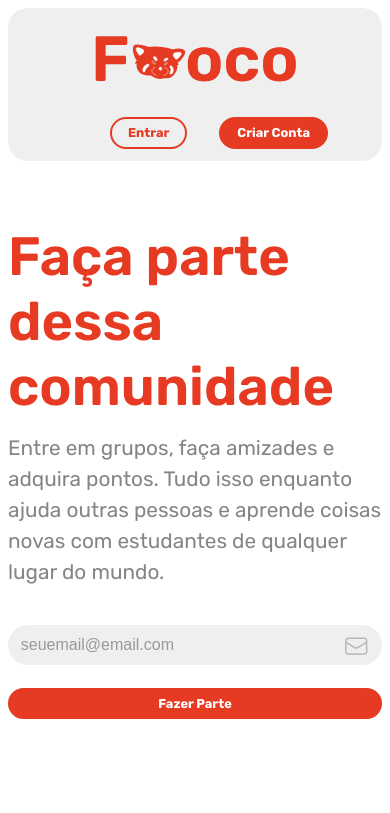
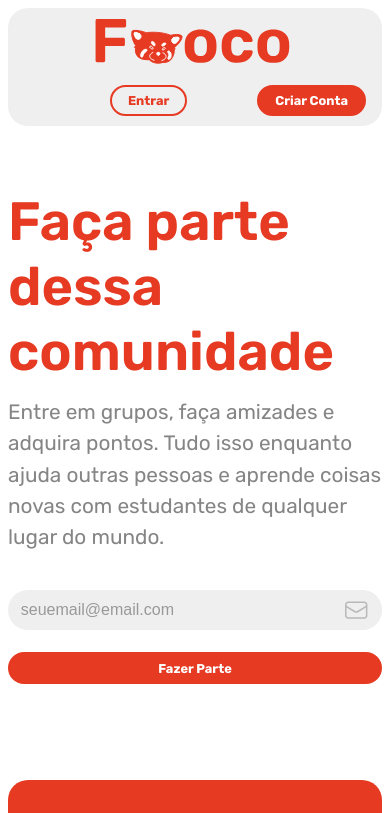
Before and after one commit to leeool/fooco-frontend, a React (Vite) app: page / in a window 390 px wide. Shown: the top 813 px of the page. Built offline with nearby package versions, Linux system fonts and the light colour scheme; some icons are missing.

Commit message:
📱 feat: improve header ui on mobile

```diff
--- a/src/components/Header/index.tsx
+++ b/src/components/Header/index.tsx
@@ -19,9 +19,25 @@ const index = () => {
         <Loading
           fallback={
             <SkeletonLoad>
-              <Skeleton width={200} count={1} height={80} borderRadius={10} />
-              <Skeleton width={500} count={1} height={40} />
-              <Skeleton width={200} count={1} height={40} />
+              <Skeleton
+                width={200}
+                count={1}
+                height={80}
+                borderRadius={10}
+                containerClassName="loading"
+              />
+              <Skeleton
+                width={300}
+                count={1}
+                height={40}
+                containerClassName="loading"
+              />
+              <Skeleton
+                width={200}
+                count={1}
+                height={40}
+                containerClassName="loading"
+              />
             </SkeletonLoad>
           }
           loading={loading && !isLoggedIn}
--- a/src/components/Header/loggedIn/index.tsx
+++ b/src/components/Header/loggedIn/index.tsx
@@ -36,10 +36,8 @@ const index = () => {
       <Search />
       <div className="buttons-logged">
         <Link to={"/app"}>
-          <button>
-            <Home />
-            Início
-          </button>
+          <Home />
+          Início
         </Link>
         <button>
           <Plus />
--- a/src/components/Header/styles.tsx
+++ b/src/components/Header/styles.tsx
@@ -11,6 +11,11 @@ export const HeaderContainer = styled.header`
   border-radius: 20px;
   padding: 0.8rem 2rem;
   transition: background-color 0.3s ease-in-out;
+
+  .loading {
+    width: 100%;
+    grid-column: 1 / -1;
+  }
 
   .buttons {
     display: flex;
@@ -29,15 +34,34 @@ export const HeaderContainer = styled.header`
     color: ${({ theme }) => theme.textColor.title};
     font-weight: 500;
 
-    button {
+    button,
+    a {
       display: flex;
       align-items: center;
       cursor: pointer;
       gap: 0.3rem;
       font-size: 1.2rem;
+      flex: 1;
+      padding: 0;
+      font-weight: 500;
+      justify-content: center;
 
       &:hover {
         filter: brightness(1.1);
+      }
+    }
+
+    @media (max-width: 600px) {
+      gap: 1rem;
+
+      button,
+      a {
+        font-size: 1rem;
+
+        svg {
+          width: 1.8rem;
+          height: 1.8rem;
+        }
       }
     }
   }
@@ -47,20 +71,16 @@ export const HeaderContainer = styled.header`
   }
 
   @media (max-width: 1000px) {
-    display: flex;
+    display: grid;
     flex-direction: column;
     gap: 1rem;
-    grid-template-rows: auto auto auto;
+    grid-template-columns: 1fr;
+    padding: 0.6rem 1rem;
 
     .buttons {
       grid-column: 1 / -1;
       align-items: center;
       justify-content: space-between;
-    }
-
-    .buttons-logged {
-      justify-content: space-between;
-      align-items: center;
     }
 
     & > a {
@@ -76,7 +96,7 @@ export const HeaderContainer = styled.header`
     .search {
       width: 100%;
       grid-column: 1 / -1;
-      grid-row: 3;
+      grid-row: 2;
     }
   }
 `
```
Also changed, not shown: src/assets/logo.svg.
